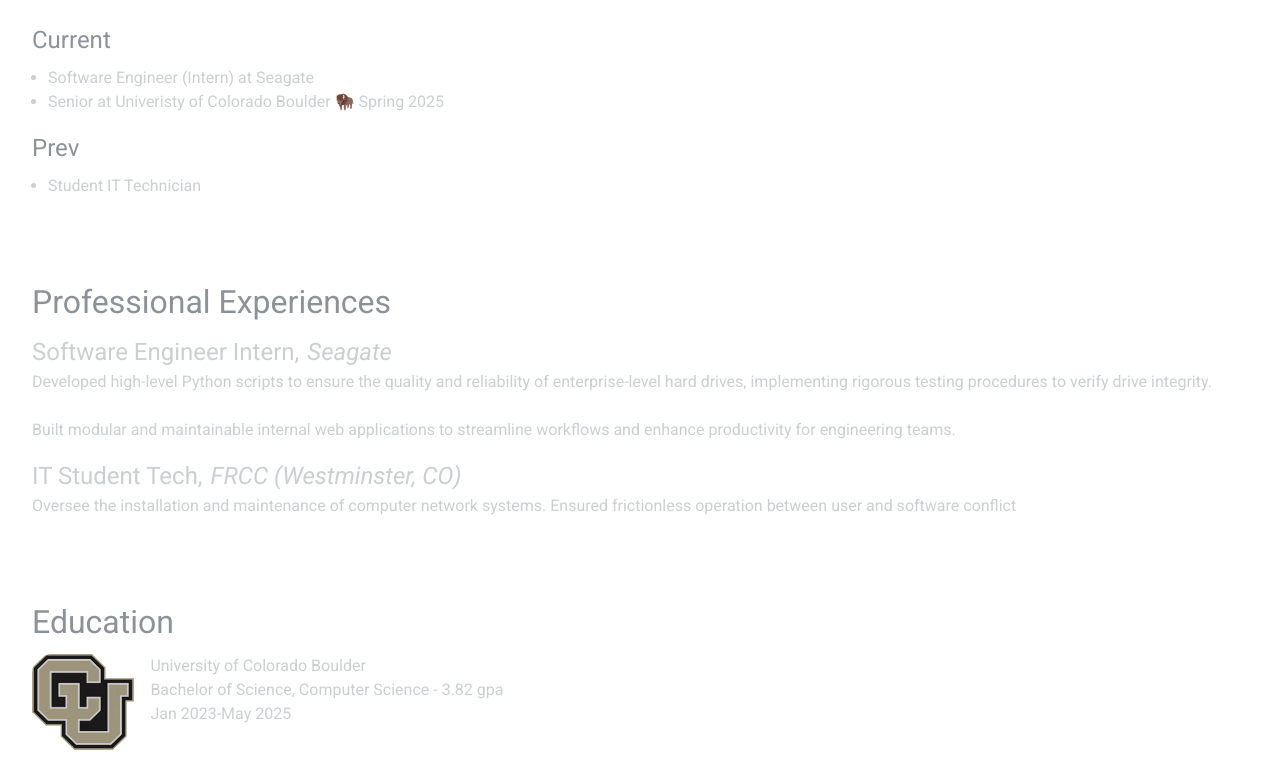
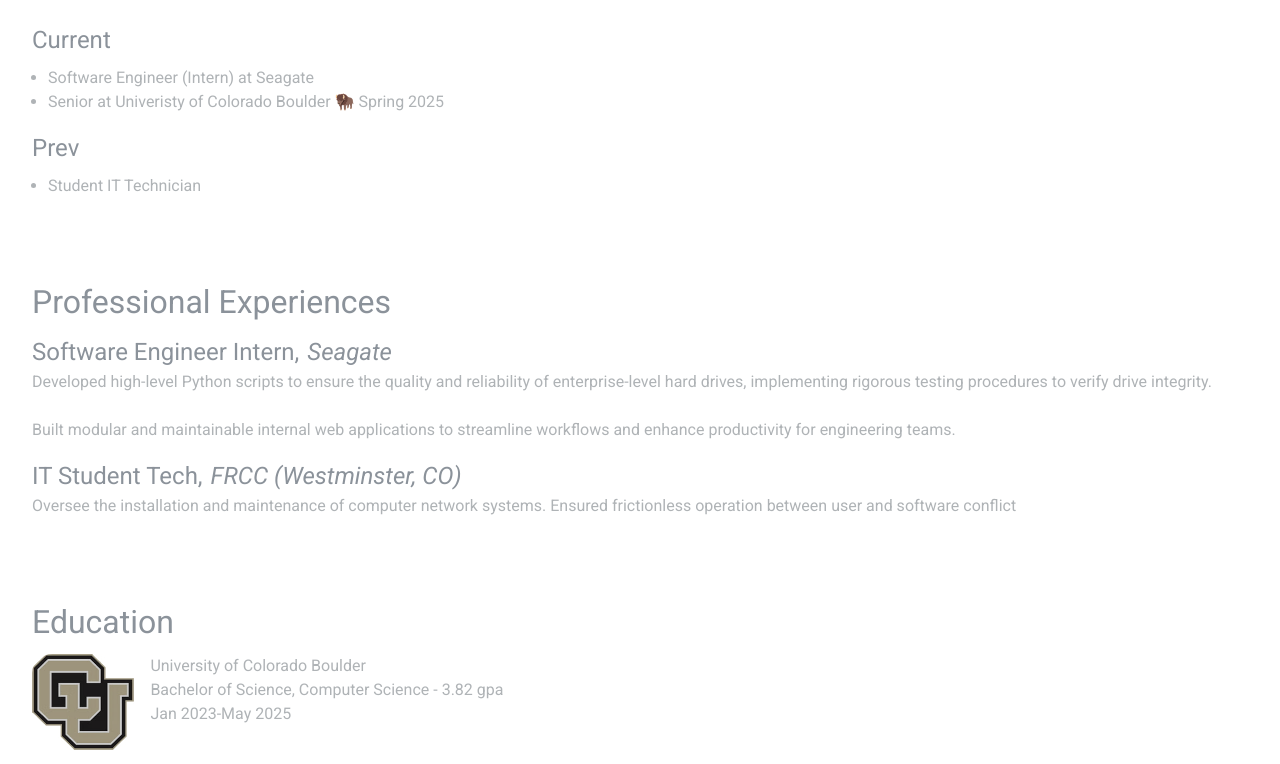
Before and after one commit to che247/PortfolioWebsite, a React (Vite) app: page / in a window 1280 px wide. Shown: the part 420-1184 px from the top of the page. Built offline with nearby package versions, Linux system fonts and the light colour scheme.

Commit message:
fix(darken font colors): darken font colors to make the site more readable

```diff
--- a/src/components/education_sections.component.css
+++ b/src/components/education_sections.component.css
@@ -13,6 +13,7 @@
   display: flex;
   flex-direction: column;
   text-align: left;
+  color: var(--main_text_color);
 }
 
 .education img{
--- a/src/components/home.component.css
+++ b/src/components/home.component.css
@@ -31,6 +31,7 @@
   flex-direction: column;
   text-align: left;
   padding-bottom: 1rem;
+  color: var(--main_text_color);
 }
 
 .current_prev_titles {
--- a/src/components/projects.component.css
+++ b/src/components/projects.component.css
@@ -8,6 +8,7 @@
   border-radius: 8px;
   gap: 2rem;
   width: 80vw;
+  filter: drop-shadow(12px 10px 8px var(--auxilary_color));
 }
 
 .project_description {
--- a/src/components/projects.component.jsx
+++ b/src/components/projects.component.jsx
@@ -23,11 +23,43 @@
       </>,
     ],
   },
+  // {
+  //   project_name: "Auto Data Science",
+  //   url: "/images/projects/portfolio.png",
+  //   project_description: [
+  //     "Completely Built from the Ground Up",
+  //     "Built with React",
+  //     "Deployed and Hosted on Vercel",
+  //   ],
+  // },
+  // {
+  //   project_name: "Portfolio Website",
+  //   url: "/images/projects/portfolio.png",
+  //   project_description: [
+  //     "Completely Built from the Ground Up",
+  //     "Built with React",
+  //     "Deployed and Hosted on Vercel",
+  //     <>
+  //       Icons provided by{" "}
+  //       <a href="https://icons8.com" target="_blank" rel="noopener noreferrer">
+  //         Icons8
+  //       </a>{" "}
+  //       and{" "}
+  //       <a
+  //         href="https://www.flaticon.com"
+  //         target="_blank"
+  //         rel="noopener noreferrer"
+  //       >
+  //         Flaticon
+  //       </a>
+  //     </>,
+  //   ],
+  // },
 ];
 
 const Projects = () => {
   return (
-    <div style={{display: "flex", justifyContent: "center"}}>
+    <div style={{ display: "flex", justifyContent: "center", flexDirection: "column"}}>
       {projects.map((project, index) => (
         <div className="project_card" key={index}>
           <img src={project.url} alt={project.project_name} />
--- a/src/components/work_experiences.component.css
+++ b/src/components/work_experiences.component.css
@@ -13,6 +13,7 @@
 }
 
 .title_and_company {
+  color: var(--auxilary_color);
   display: flex;
   align-items: flex-start;
   width: 100%;
@@ -20,6 +21,7 @@
 }
 
 .blurb {
+  color: var(--main_text_color);
   flex: 1;
   text-align: left;
   white-space: pre-line;
--- a/src/index.css
+++ b/src/index.css
@@ -14,6 +14,7 @@
   /* We need to define some concret colors that we can always call from */
   --background_color: #ececec;
   --main_color: #cbcfd2;
+  --main_text_color: #afb3b6ff;
   --auxilary_color: #8b929a;
   --accent_color: #767b8d;
   /* display: flex; */
```
